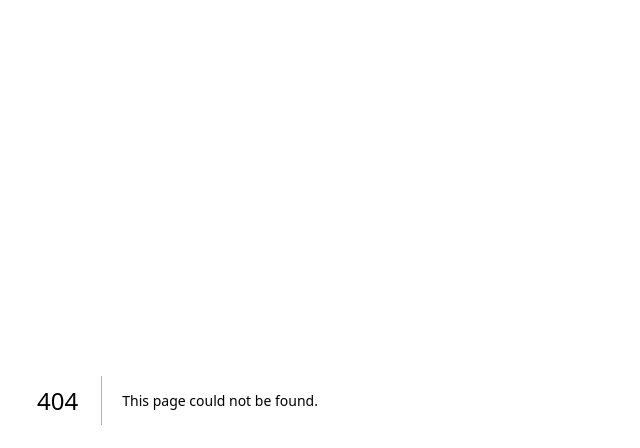
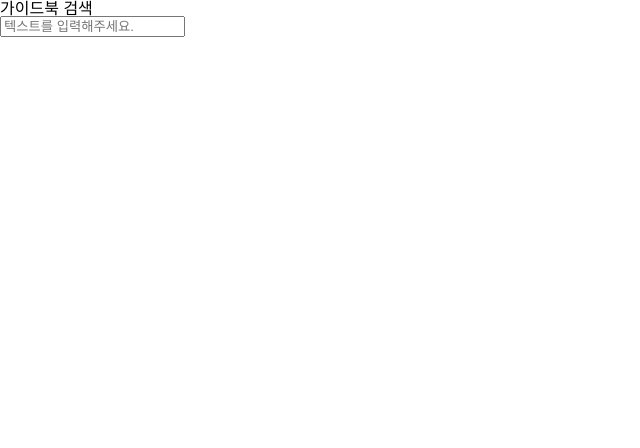
Before and after one commit to leemj0948/goi_project, a Next.js app: page /guidebook in a window 1280 px wide. Before the commit this address had no page. Shown: the top 448 px of the page, without its empty margins (0-640 px from the left). Built offline with nearby package versions, Linux system fonts and the light colour scheme.

Commit message:
add:react-query 설치

```diff
--- a/package.json
+++ b/package.json
@@ -19,6 +19,7 @@
     "next": "13.0.5",
     "react": "18.2.0",
     "react-dom": "18.2.0",
+    "react-query": "^3.39.2",
     "recoil": "^0.7.6",
     "styled-components": "^5.3.6",
     "styled-reset": "^4.4.2",
--- a/pages/_app.tsx
+++ b/pages/_app.tsx
@@ -1,12 +1,16 @@
 import type { AppProps } from 'next/app';
 import { RecoilRoot } from 'recoil';
 import GlobalStyle from '@src/styles/globalStyle';
+import { QueryClientProvider,QueryClient } from 'react-query';
 
 export default function App({ Component, pageProps }: AppProps) {
+  const queryClient = new QueryClient()
   return (
+    <QueryClientProvider client = {queryClient}>
     <RecoilRoot>
       <GlobalStyle />
       <Component {...pageProps} />
     </RecoilRoot>
+    </QueryClientProvider>
   );
 }
--- /dev/null
+++ b/pages/guidebook.tsx
@@ -0,0 +1,20 @@
+import styled from 'styled-components';
+export default function guidebook(){
+    return (
+        <Wapper>
+            <Title>가이드북 검색</Title>
+            <InputArea>
+            <input placeholder='텍스트를 입력해주세요.'/>
+            </InputArea>
+        </Wapper>
+    )
+}
+const Wapper = styled.section`
+  display: flex;
+  flex-direction: column;
+  justify-content: space-between;
+  height: 100%;
+  width: auto;
+`;
+const Title = styled.h1``;
+const InputArea = styled.div``;
```
Also changed, not shown: 1 other file (tests, documents, lock files or other folders).
